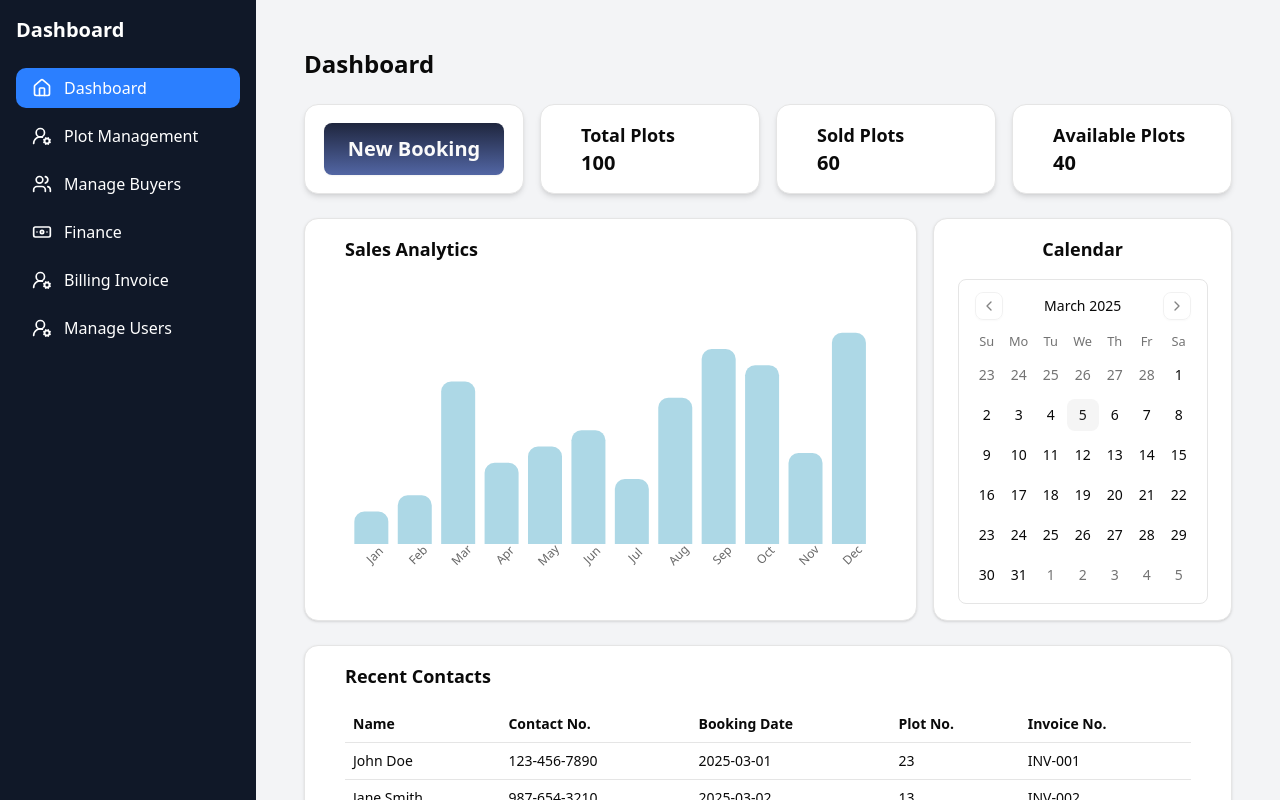
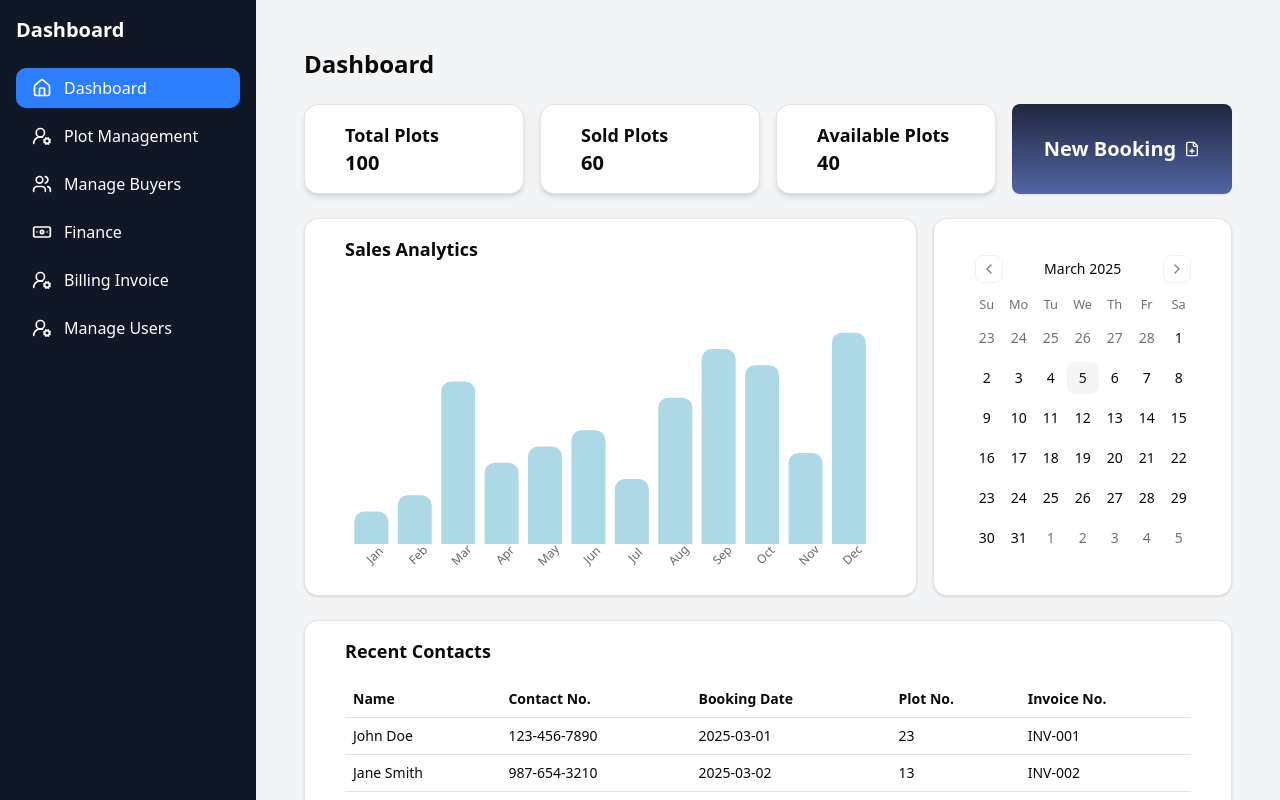
Before and after one commit to Danish-Official/Square7, a React (Vite) app in the folder frontend/: page / in a window 1280 px wide. Shown: the top 800 px of the page. Built offline with nearby package versions, Linux system fonts and the light colour scheme.

Commit message:
dashboard changes

```diff
--- a/frontend/src/pages/Dashboard.jsx
+++ b/frontend/src/pages/Dashboard.jsx
@@ -24,6 +24,7 @@ import {
   DialogTitle,
 } from "@/components/ui/dialog";
 import { Calendar } from "@/components/ui/calendar";
+import { FilePlus } from "lucide-react";
 
 export default function Dashboard() {
   const [selectedDate, setSelectedDate] = useState(null);
@@ -116,20 +117,6 @@ export default function Dashboard() {
     <div className="p-6 space-y-6">
       <h1 className="text-2xl font-bold">Dashboard</h1>
       <div className="grid grid-cols-1 sm:grid-cols-2 lg:grid-cols-4 gap-4">
-        <Card className="p-4 shadow-md flex items-center justify-center">
-          <CardContent>
-            <Link to="/new-booking">
-              <Button
-                className="text-xl font-semibold capitalize py-3 px-6 w-full h-full cursor-pointer hover:opacity-90"
-                style={{
-                  background: "linear-gradient(to bottom, #1F263E, #5266A4)",
-                }}
-              >
-                new booking
-              </Button>
-            </Link>
-          </CardContent>
-        </Card>
         {Object.entries(stats).map(([key, value]) => (
           <Card key={key} className="p-4 shadow-md">
             <CardContent>
@@ -140,8 +127,18 @@ export default function Dashboard() {
             </CardContent>
           </Card>
         ))}
+        <Link to="/new-booking">
+          <Button
+            className="text-xl font-semibold capitalize w-full h-full cursor-pointer hover:bg-[#5266A4]"
+            style={{
+              background: "linear-gradient(to bottom, #1F263E, #5266A4)",
+            }}
+          >
+            new booking
+            <FilePlus size={40} />
+          </Button>
+        </Link>
       </div>
-
       <div className="grid grid-cols-1 lg:grid-cols-3 gap-4">
         <Card className="lg:col-span-2 p-4">
           <CardContent>
@@ -161,17 +158,13 @@ export default function Dashboard() {
             </ResponsiveContainer>
           </CardContent>
         </Card>
-
-        <Card className="p-4 flex items-center justify-center">
-          <CardContent>
-            <h2 className="text-lg font-semibold mb-4 text-center">Calendar</h2>
-            <Calendar
-              mode="single"
-              selected={selectedDate}
-              onSelect={(date) => handleDateClick(date)}
-              className="rounded-md border"
-            />
-          </CardContent>
+        <Card>
+          <Calendar
+            mode="single"
+            selected={selectedDate}
+            onSelect={(date) => handleDateClick(date)}
+            className="flex justify-center"
+          />
         </Card>
       </div>
 
--- a/frontend/src/pages/plot-overview/PlotLayout.jsx
+++ b/frontend/src/pages/plot-overview/PlotLayout.jsx
@@ -57,8 +57,8 @@ const PlotLayout = () => {
             {createPlots([4, 3, 2, 1])}
           </div>
           <div className="road rightRoad h-[145%] z-10">
-            <div className="roadText z-50 absolute">15.00 M WIDE ROAD</div>
-            <div className="h-full absolute z-0">
+            <div className="roadText">15.00 M WIDE ROAD</div>
+            <div className="h-full absolute">
               <div className="road-strips w-1 h-full" />
             </div>
           </div>
```
